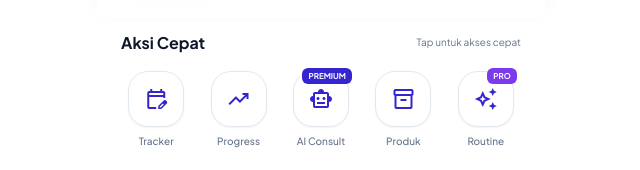
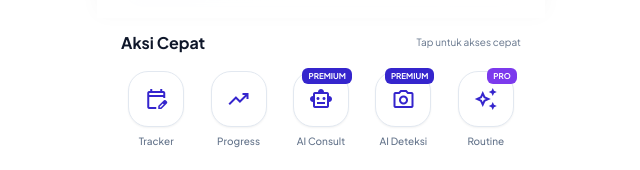
Before and after one commit to wisnuwrdh/narehat, a Next.js app: page /dashboard in a window 1280 px wide. Shown: the part 782-952 px from the top of the page, without its empty margins (319-959 px from the left). Built offline with nearby package versions, Linux system fonts and the light colour scheme; no server answers.

Commit message:
fix(dashboard): badge tier muncul hanya untuk user yg belum unlock
- Ganti Produk -> AI Deteksi (PREMIUM, ke tracker)
- Badge PREMIUM: hanya muncul untuk Free user
- Badge PRO: hanya muncul untuk non-Pro user
- User Premium/Pro gak lihat badge yg sudah mereka punya

```diff
--- a/app/(app)/dashboard/page.tsx
+++ b/app/(app)/dashboard/page.tsx
@@ -53,11 +53,11 @@ const barColorMap: Record<string, string> = {
 const statusColorMap: Record<string, string> = { emerald: "bg-emerald-400", amber: "bg-amber-400" };
 
 const quickActions = [
-  { href: "/tracker", icon: "edit_calendar", label: "Tracker" },
-  { href: "/progress", icon: "trending_up", label: "Progress" },
-  { href: "/ai-consult", icon: "smart_toy", label: "AI Consult", badge: "PREMIUM" as const },
-  { href: "/recommendations", icon: "inventory_2", label: "Produk" },
-  { href: "/routine", icon: "auto_awesome", label: "Routine", badge: "PRO" as const },
+  { href: "/tracker", icon: "edit_calendar", label: "Tracker", tier: "free" as const },
+  { href: "/progress", icon: "trending_up", label: "Progress", tier: "free" as const },
+  { href: "/ai-consult", icon: "smart_toy", label: "AI Consult", tier: "premium" as const },
+  { href: "/tracker", icon: "photo_camera", label: "AI Deteksi", tier: "premium" as const },
+  { href: "/routine", icon: "auto_awesome", label: "Routine", tier: "pro" as const },
 ];
 
 function computeStreak(logs: { date: string }[]): number {
@@ -431,8 +431,12 @@ export default function DashboardPage() {
             <Link key={item.label} href={item.href} className="btn-press flex flex-col items-center gap-2 group">
               <div className="w-14 h-14 bg-white border border-border-light rounded-2xl flex items-center justify-center group-hover:border-primary/30 group-hover:shadow-md transition-all duration-200 shadow-sm relative">
                 <span className="material-symbols-outlined text-2xl text-primary">{item.icon}</span>
-                {item.badge && (
-                  <span className={`absolute -top-1 -right-1 px-1.5 py-0.5 text-white text-[8px] font-bold rounded-md ${item.badge === "PRO" ? "bg-violet-600" : "bg-primary"}`}>{item.badge}</span>
+                {item.tier !== "free" && (
+                  (item.tier === "premium" && user.plan === "free") || (item.tier === "pro" && !user.plan.includes("pro")) ? (
+                    <span className={`absolute -top-1 -right-1 px-1.5 py-0.5 text-white text-[8px] font-bold rounded-md ${item.tier === "pro" ? "bg-violet-600" : "bg-primary"}`}>
+                      {item.tier === "premium" ? "PREMIUM" : "PRO"}
+                    </span>
+                  ) : null
                 )}
               </div>
               <span className="text-[10px] font-medium text-muted group-hover:text-slate-700 transition-colors text-center leading-tight">
```
